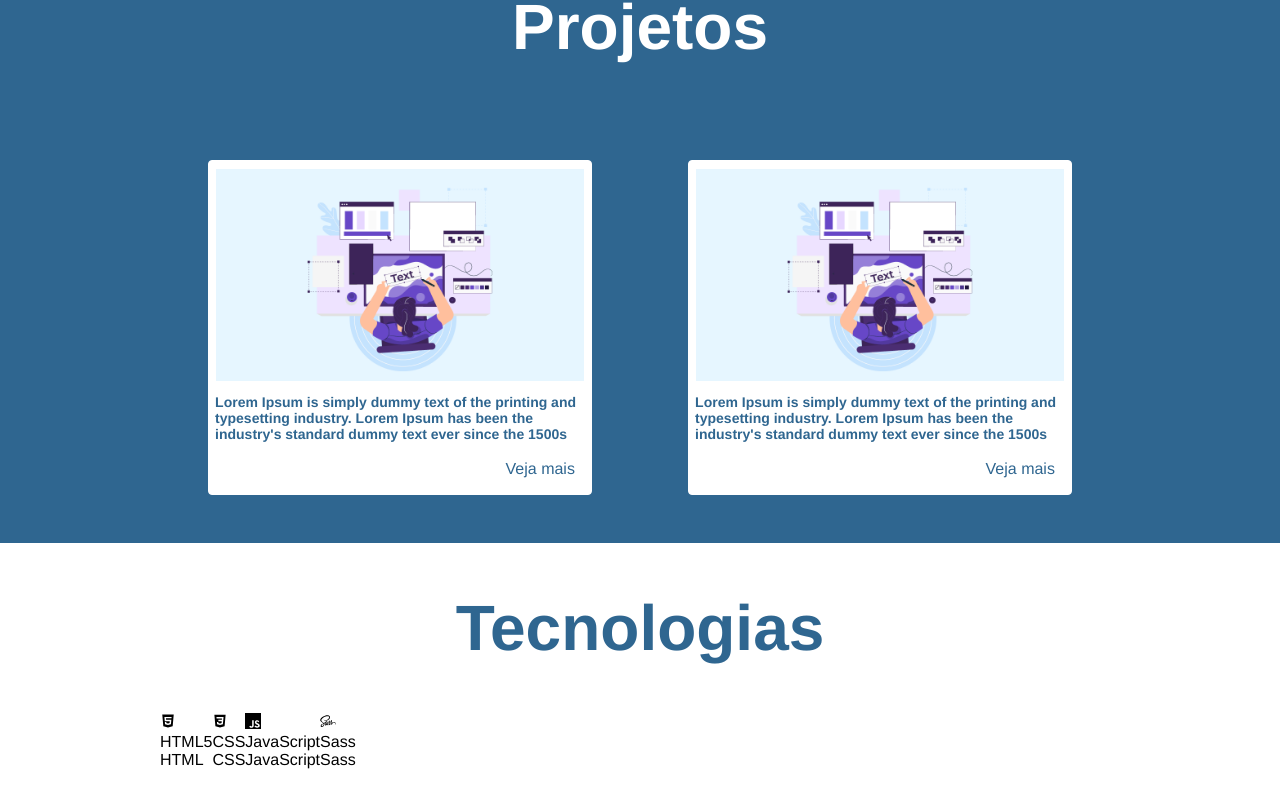
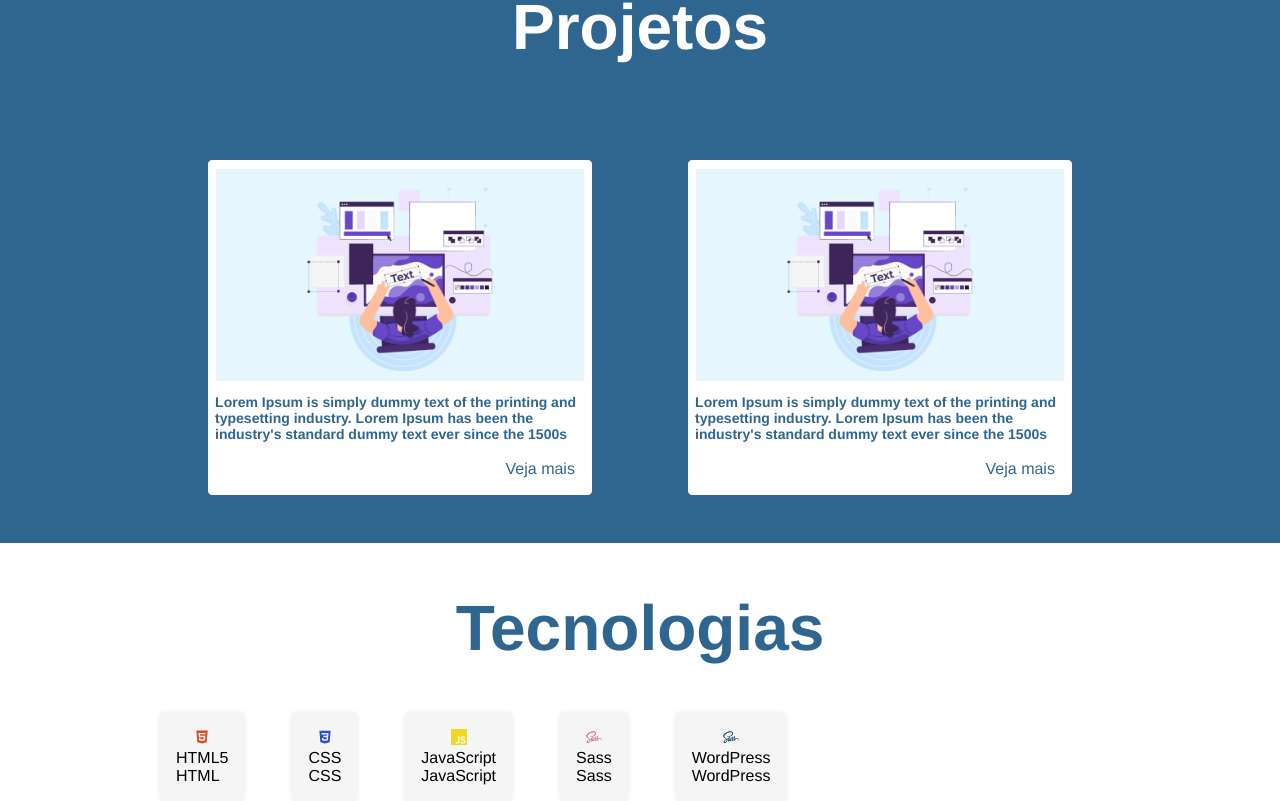
Before and after one commit to Igor713/igordeveloper, a React (Vite) app: page / in a window 1280 px wide. Shown: the part 1151-1952 px from the top of the page. Before the commit the page ends 1920 px from the top, so only its background shows below. Built offline with nearby package versions, Linux system fonts and the light colour scheme.

Commit message:
Criando estilo para o componente de technologies card

```diff
--- a/src/components/TechnologiesContainer/index.jsx
+++ b/src/components/TechnologiesContainer/index.jsx
@@ -14,6 +14,7 @@ const TechnologiesContainer = () => {
                 <div className="technologies-content">
                     <TechnologyCard
                         technologyIcon={<AiFillHtml5 />}
+                        technologyClass="html"
                         technologyText={"HTML5"}
                         technologySubtitle={"HTML"}
                     />
@@ -21,19 +22,29 @@ const TechnologiesContainer = () => {
                     <TechnologyCard
                         technologyIcon={<DiCss3 />}
                         technologyText={"CSS"}
+                        technologyClass="css"
                         technologySubtitle={"CSS"}
                     />
 
                     <TechnologyCard
                         technologyIcon={<SiJavascript />}
                         technologyText={"JavaScript"}
+                        technologyClass="javascript"
                         technologySubtitle={"JavaScript"}
                     />
 
                     <TechnologyCard
                         technologyIcon={<DiSass />}
                         technologyText={"Sass"}
+                        technologyClass="sass"
                         technologySubtitle={"Sass"}
+                    />
+
+                    <TechnologyCard
+                        technologyIcon={<DiSass />}
+                        technologyText={"WordPress"}
+                        technologyClass="wordpress"
+                        technologySubtitle={"WordPress"}
                     />
                 </div>
             </div>
--- a/src/components/TechnologiesContainer/styles.sass
+++ b/src/components/TechnologiesContainer/styles.sass
@@ -17,3 +17,4 @@
 
         .technologies-content
             display: flex
+            gap: 3rem
--- a/src/components/TechnologyCard/index.jsx
+++ b/src/components/TechnologyCard/index.jsx
@@ -1,13 +1,13 @@
 import './styles.sass';
 
-const TechnologyCard = ({ technologyIcon, technologyText, technologySubtitle }) => {
+const TechnologyCard = ({ technologyIcon, technologyClass, technologyText, technologySubtitle }) => {
     return (
         <div className="technology-card-container">
             <div className="technology-card-wrapper">
-                <div className="technology-card-icon">
+                <div className={technologyClass}>
                     {technologyIcon}
                 </div>
-                <div>
+                <div className="text-area">
                     <p className="technology-card-text">{technologyText}</p>
                     <p className="technology-card-subtitle">
                         {technologySubtitle}
--- a/src/components/TechnologyCard/styles.sass
+++ b/src/components/TechnologyCard/styles.sass
@@ -0,0 +1,38 @@
+@use '../../styles/variables'
+@use '../../styles/mixins'
+
+.technology-card-container
+    box-shadow: 0 0 5px rgba(0, 0, 0, 0.1)
+    border-radius: 4px
+    background-color: #f5f5f5
+    padding: 1rem
+
+    .technology-card-wrapper
+        display: flex
+        align-items: center
+        justify-content: center
+        flex-direction: column
+
+        .html
+            svg
+                color: #dd4b25
+
+        .css
+            svg
+                color: #254bdd
+
+        .javascript
+            svg
+                color: #efd81d
+
+        .sass
+            svg
+                color: #c96195
+
+        .wordpress
+            svg
+                color: #003c56
+
+    // .text-area
+    //     .technology-card-text
+    //     .technology-card-subtitle
```
